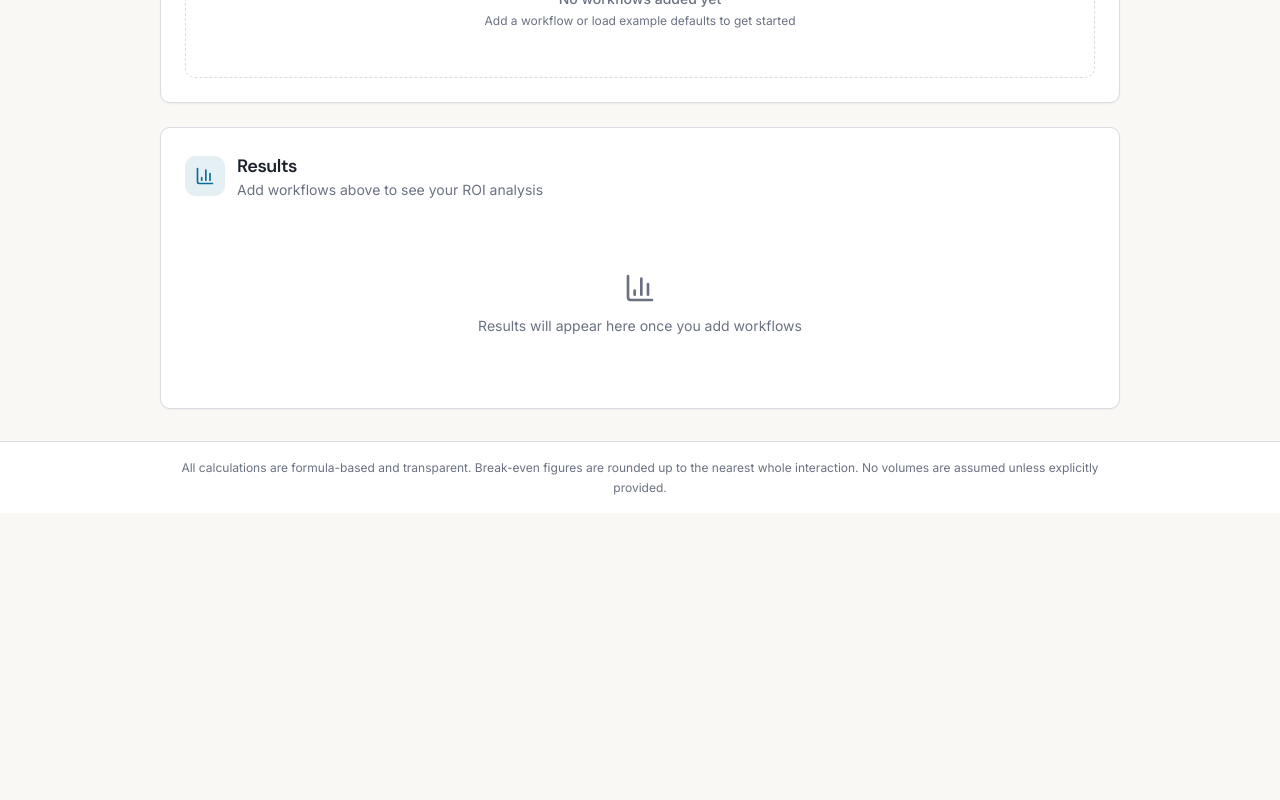
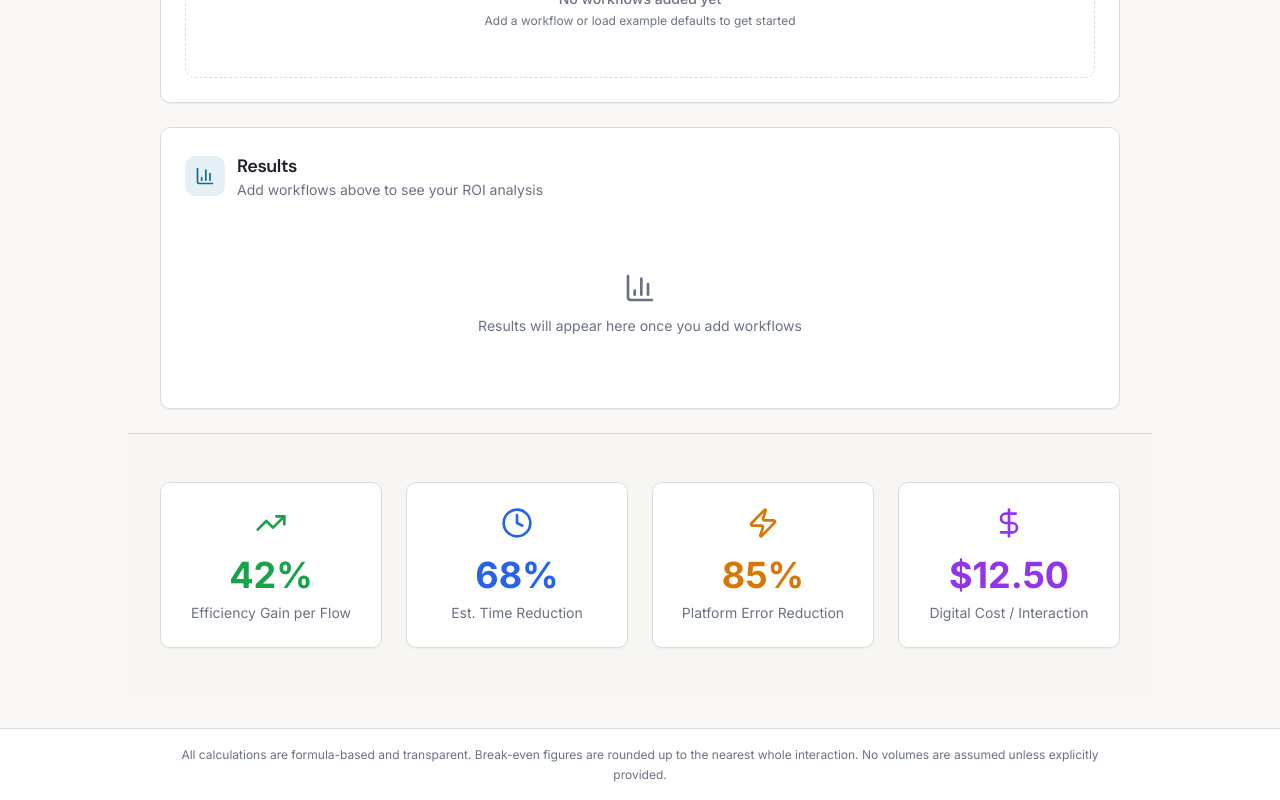
Before and after one commit to suneater-io/wxcc_roi, a Next.js app: page / in a window 1280 px wide. Shown: the part 1679-2479 px from the top of the page. Before the commit the page ends 2192 px from the top, so only its background shows below. Built offline with nearby package versions, Linux system fonts and the light colour scheme.

Commit message:
[dyad] Ensured impact statistics are always visible with fallback values - wrote 1 file(s)

```diff
--- a/components/roi/roi-calculator.tsx
+++ b/components/roi/roi-calculator.tsx
@@ -186,22 +186,23 @@ export function RoiCalculator() {
 
   // Impact Stats Derivation
   const impactStats = useMemo(() => {
-    if (workflowResults.length === 0) return null
+    if (workflowResults.length === 0) return {
+      savingsPercentage: undefined,
+      timeReductionPercentage: undefined,
+      costPerInteraction: undefined,
+    }
 
     const totalLabourSaving = workflowResults.reduce((sum, r) => sum + r.labourSaving, 0)
     const totalDigitalCost = workflowResults.reduce((sum, r) => sum + r.digitalCostPerFlow, 0)
 
-    // Efficiency gain: (Labour - Digital) / Labour
     const savingsPercentage = totalLabourSaving > 0
       ? Math.round(((totalLabourSaving - totalDigitalCost) / totalLabourSaving) * 100)
       : 0
 
-    // Time reduction: Assume a 45-minute baseline for manual tasks if not specified
     const totalMinutesRemoved = workflowResults.reduce((sum, r) => sum + r.minutesRemoved, 0)
     const estimatedBaseline = workflowResults.length * 45
     const timeReductionPercentage = Math.round((totalMinutesRemoved / estimatedBaseline) * 100)
 
-    // Average digital cost per interaction
     const avgDigitalCost = totalDigitalCost / workflowResults.length
 
     return {
@@ -244,8 +245,7 @@ export function RoiCalculator() {
         hasVolumes={hasVolumes}
       />
 
-      {/* Dynamic Impact Stats */}
-      {impactStats && (
+      {/* Dynamic Impact Stats - Always visible */}
       <div className="-mx-4 border-t bg-muted/30 px-4 sm:-mx-6 sm:px-6 lg:-mx-8 lg:px-8">
         <div className="mx-auto max-w-5xl">
           <SavingsStats
@@ -256,7 +256,6 @@ export function RoiCalculator() {
           />
         </div>
       </div>
-      )}
     </div>
   )
 }
```
Lines whose indentation alone changed are shown as unchanged.
